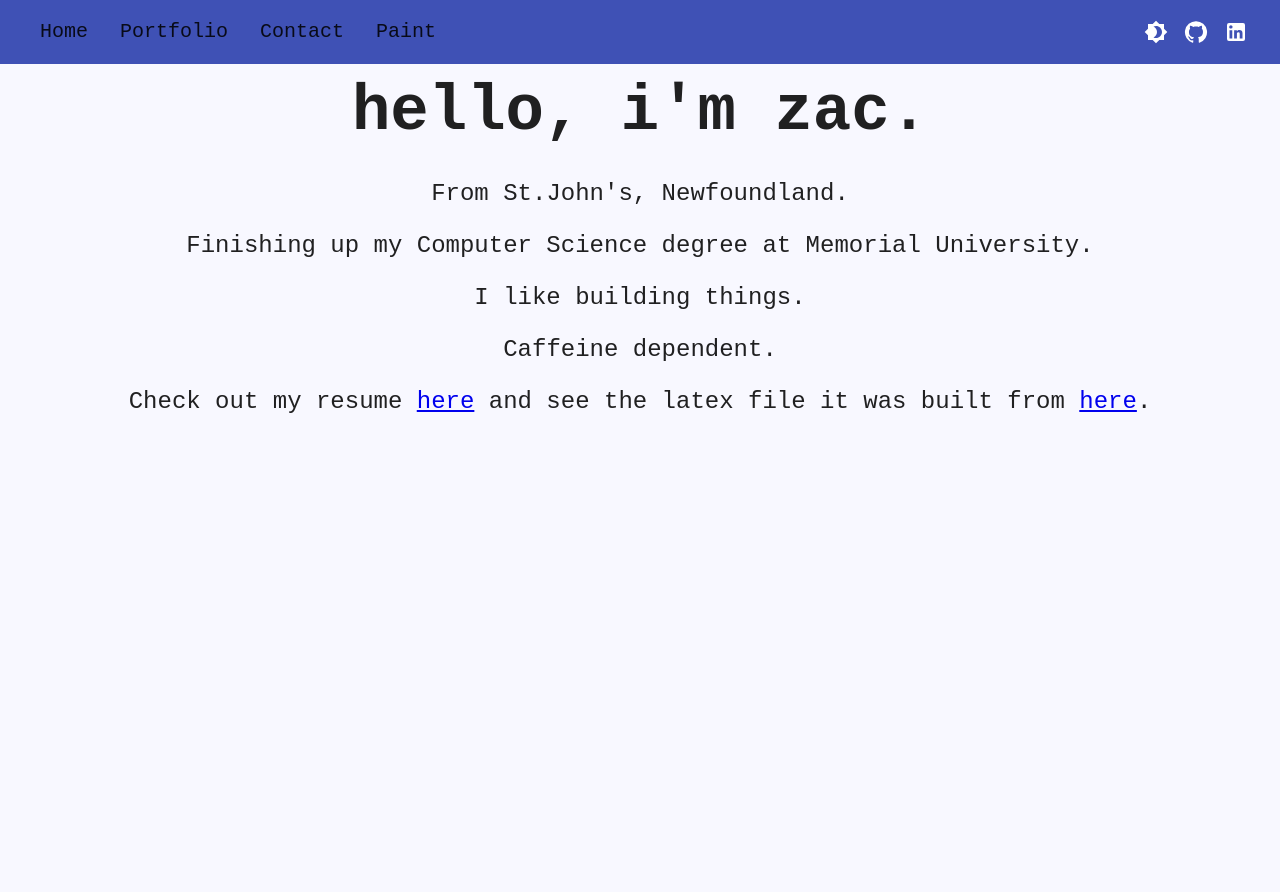
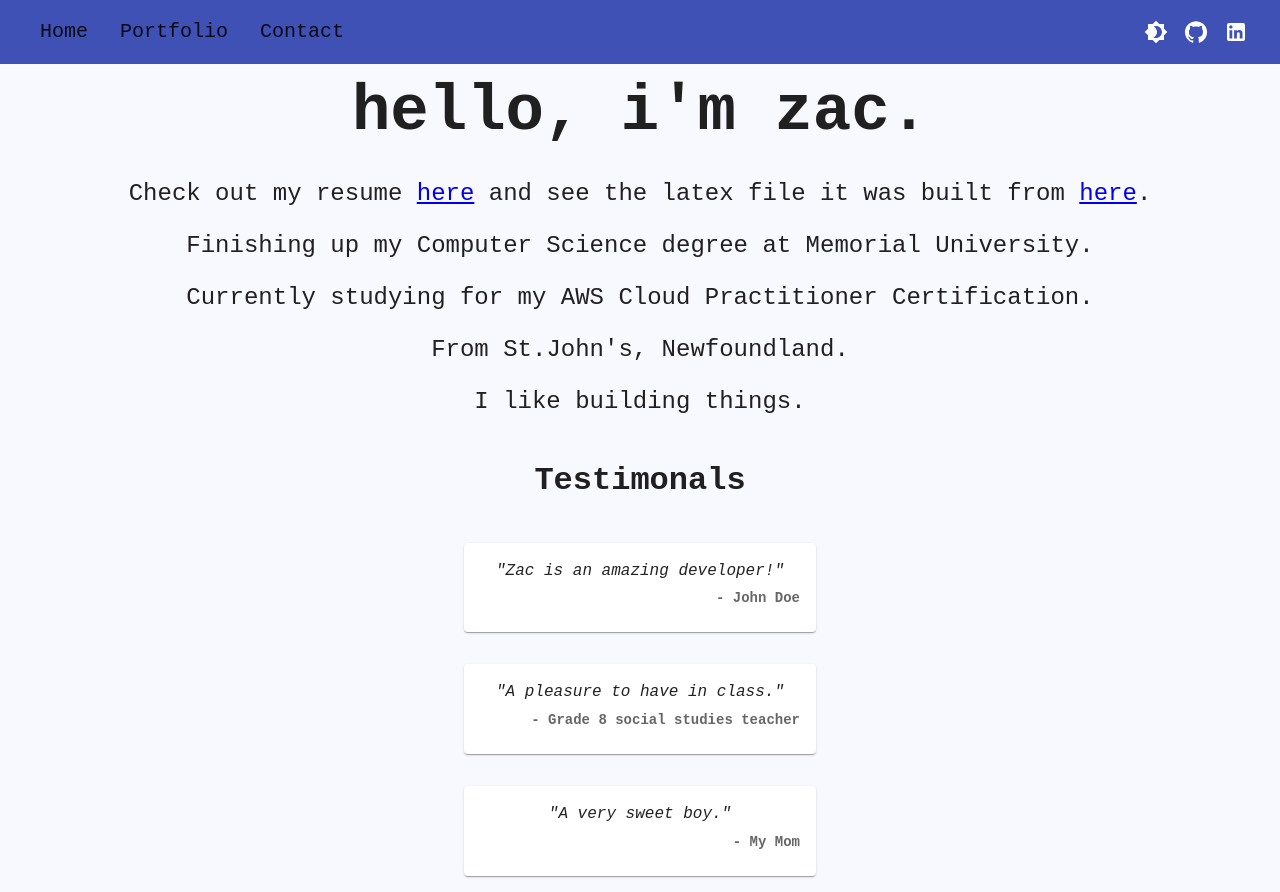
Before and after one commit to Inefy/Me, a React (Create React App) app: page / in a window 1280 px wide. Before the commit the page ends 800 px from the top, so only its background shows below. Built offline with nearby package versions, Linux system fonts and the light colour scheme.

Commit message:
made home work it different page sizes

```diff
--- a/src/App.js
+++ b/src/App.js
@@ -74,7 +74,6 @@ function App() {
                 <NavigationLink to="/"><Typography variant="h6" sx={{ color: (theme) => theme.palette.text.primary, margin: (theme) => theme.spacing(0, 2) }}>Home</Typography></NavigationLink>
                 <NavigationLink to="/portfolio"><Typography variant="h6" sx={{ color: (theme) => theme.palette.text.primary, margin: (theme) => theme.spacing(0, 2) }}>Portfolio</Typography></NavigationLink>
                 <NavigationLink to="/contact"><Typography variant="h6" sx={{ color: (theme) => theme.palette.text.primary, margin: (theme) => theme.spacing(0, 2) }}>Contact</Typography></NavigationLink>
-                <NavigationLink to="/paint"><Typography variant="h6" sx={{ color: (theme) => theme.palette.text.primary, margin: (theme) => theme.spacing(0, 2) }}>Paint</Typography></NavigationLink>
               </Box>
               {/* Utility Buttons */}
               <Box sx={{ display: 'flex', alignItems: 'center' }}>
--- a/src/components/Home.js
+++ b/src/components/Home.js
@@ -1,7 +1,8 @@
-// Importing necessary React and Material-UI components
+// Importing necessary React, Material-UI components and framer-motion
 import React, { useEffect, useState } from 'react';
-import { Container, Typography as MuiTypography } from '@mui/material';
+import { Container, Typography as MuiTypography, Card, CardContent, Box } from '@mui/material';
 import { styled } from '@mui/system';
+import { motion } from 'framer-motion';
 
 // HomeWrapper: Main wrapper container with custom styles
 const HomeWrapper = styled(Container)(({ theme }) => ({
@@ -34,6 +35,26 @@ const Typography = styled(MuiTypography)(({ theme }) => ({
   marginBottom: theme.spacing(2),
 }));
 
+// TestimonialCard: Custom Card component for testimonials
+const TestimonialCard = styled(Card)(({ theme }) => ({
+  width: '100%', // This sets the width to 90% of its parent's width
+  [theme.breakpoints.up('md')]: {
+    width: '100%', // This sets the width to 60% of its parent's width on medium screens and up
+  },
+  margin: theme.spacing(2),
+}));
+
+// TestimonialText: Custom typography for the testimonial text
+const TestimonialText = styled(MuiTypography)(({ theme }) => ({
+  fontStyle: 'italic',
+}));
+
+// TestimonialAuthor: Custom typography for the testimonial author
+const TestimonialAuthor = styled(MuiTypography)(({ theme }) => ({
+  fontWeight: 600,
+  textAlign: 'right',
+}));
+
 // Home component
 function Home() {
   const text = "hello, i'm zac.";
@@ -51,6 +72,25 @@ function Home() {
     }
   }, [textIndex]);
 
+  // Testimonials data
+  const testimonials = [
+    { text: 'Zac is an amazing developer!', author: 'John Doe' },
+    { text: 'A pleasure to have in class.', author: 'Grade 8 social studies teacher' },
+    { text: 'A very sweet boy.', author: 'My Mom' },
+  ];
+
+  // Framer Motion variants for testimonials animation
+  const testimonialVariants = {
+    hidden: { opacity: 0, y: 50 },
+    visible: (custom) => ({
+      opacity: 1,
+      y: 0,
+      transition: {
+        delay: custom * 0.3, //
+      },
+    }),
+  };
+
   return (
     <HomeWrapper>
       {/* Welcome text with typing effect */}
@@ -59,14 +99,38 @@ function Home() {
       </WelcomeText>
 
       {/* Personal information and links */}
-      <Typography color="text.primary">From St.John's, Newfoundland.</Typography>
-      <Typography color="text.primary">Finishing up my Computer Science degree at Memorial University.</Typography>
-      <Typography color="text.primary">I like building things.</Typography>
-      <Typography color="text.primary">Caffeine dependent.</Typography>
       <Typography color="text.primary">
         Check out my resume <a href="https://inefy.github.io/resume/">here</a>
         &nbsp;and see the latex file it was built from <a href="https://github.com/Inefy/resume">here</a>.
       </Typography>
+      <Typography color="text.primary">Finishing up my Computer Science degree at Memorial University.</Typography>
+      <Typography color="text.primary">Currently studying for my AWS Cloud Practitioner Certification.</Typography>
+      <Typography color="text.primary">From St.John's, Newfoundland.</Typography>
+      <Typography color="text.primary">I like building things.</Typography>
+      <h1>Testimonals</h1>
+
+      {/* Testimonials */}
+      <Box sx={{ display: 'flex', flexDirection: 'column', alignItems: 'center' }}>
+        {testimonials.map((testimonial, i) => (
+          <TestimonialCard
+            component={motion.div}
+            variants={testimonialVariants}
+            initial="hidden"
+            animate="visible"
+            custom={i} //
+            key={i}
+          >
+            <CardContent>
+              <TestimonialText variant="body1" color="text.primary" gutterBottom>
+                "{testimonial.text}"
+              </TestimonialText>
+              <TestimonialAuthor variant="body2" color="text.secondary">
+                - {testimonial.author}
+              </TestimonialAuthor>
+            </CardContent>
+          </TestimonialCard>
+        ))}
+      </Box>
     </HomeWrapper>
   );
 }
```
